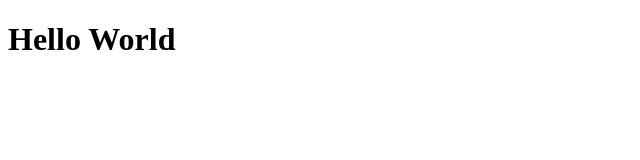
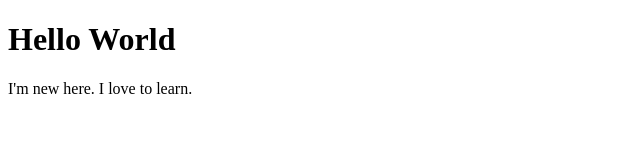
Before and after one commit to itzhayder/Practice-JavaScript, a plain HTML site: page index.html in a window 1280 px wide. Shown: the whole page, without its empty margins (0-640 px from the left). Drawn offline with Linux system fonts and the light colour scheme.

Commit message:
index and readme modified

```diff
--- a/index.html
+++ b/index.html
@@ -8,5 +8,6 @@
 </head>
 <body>
     <h1>Hello World</h1>
+    <p>I'm new here. I love to learn.</p>
 </body>
 </html>
```
Also changed, not shown: 1 other file.
